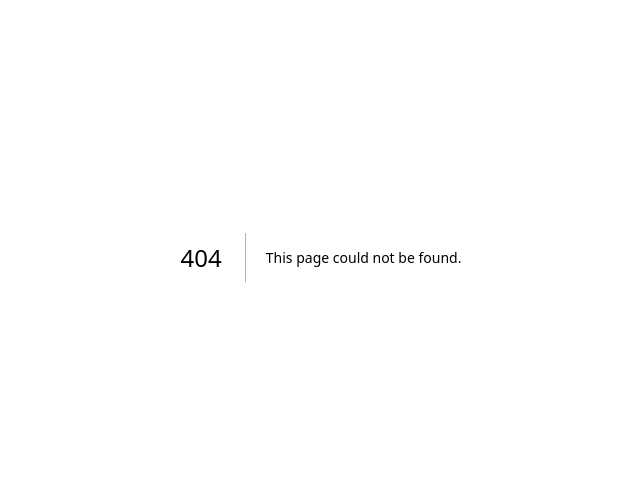
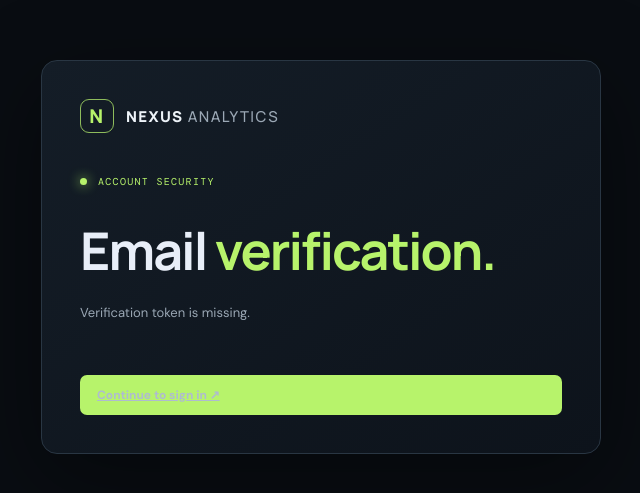
Before and after one commit to bhupendra272003/enterprise-analytics-hub., a Next.js app in the folder apps/web/: page /verify-email in a window 1280 px wide. Before the commit this address had no page. Shown: the part 143-636 px from the top of the page, without its empty margins (319-959 px from the left). Built offline with nearby package versions, Linux system fonts and the light colour scheme; no server answers.

Commit message:
Build email verification landing page

```diff
--- /dev/null
+++ b/apps/web/app/verify-email/page.tsx
@@ -0,0 +1,8 @@
+'use client';
+import {useEffect,useState} from 'react';
+const API=process.env.NEXT_PUBLIC_API_URL||'http://localhost:4000';
+export default function VerifyEmailPage(){
+ const [message,setMessage]=useState('Verifying your email…');
+ useEffect(()=>{const token=new URLSearchParams(window.location.search).get('token');if(!token){setMessage('Verification token is missing.');return;}fetch(API+'/api/auth/verify-email',{method:'POST',headers:{'Content-Type':'application/json','X-Hub-Request':'1'},body:JSON.stringify({token})}).then(async r=>{const d=await r.json();setMessage(d.message||d.error||'Verification could not be completed.');}).catch(()=>setMessage('Unable to connect to NEXUS.'));},[]);
+ return <main className="access-shell"><section className="access-card"><a className="brand" href="/"><span className="brand-mark">N</span><span>NEXUS<span className="brand-light"> ANALYTICS</span></span></a><div className="eyebrow"><span/> ACCOUNT SECURITY</div><h1>Email <em>verification.</em></h1><p>{message}</p><a className="primary-action auth-action-button" href="/">Continue to sign in ↗</a></section></main>;
+}
```
